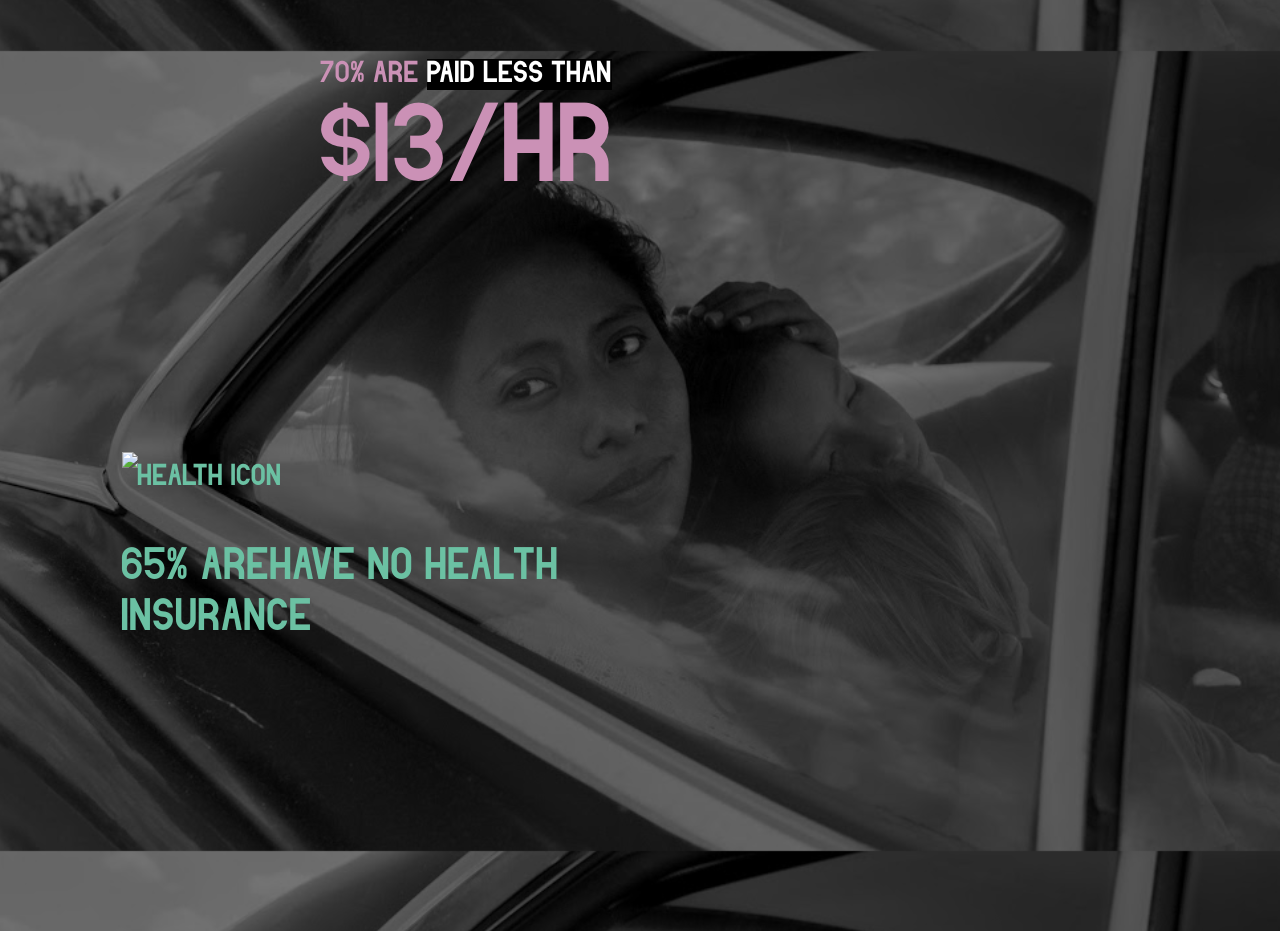
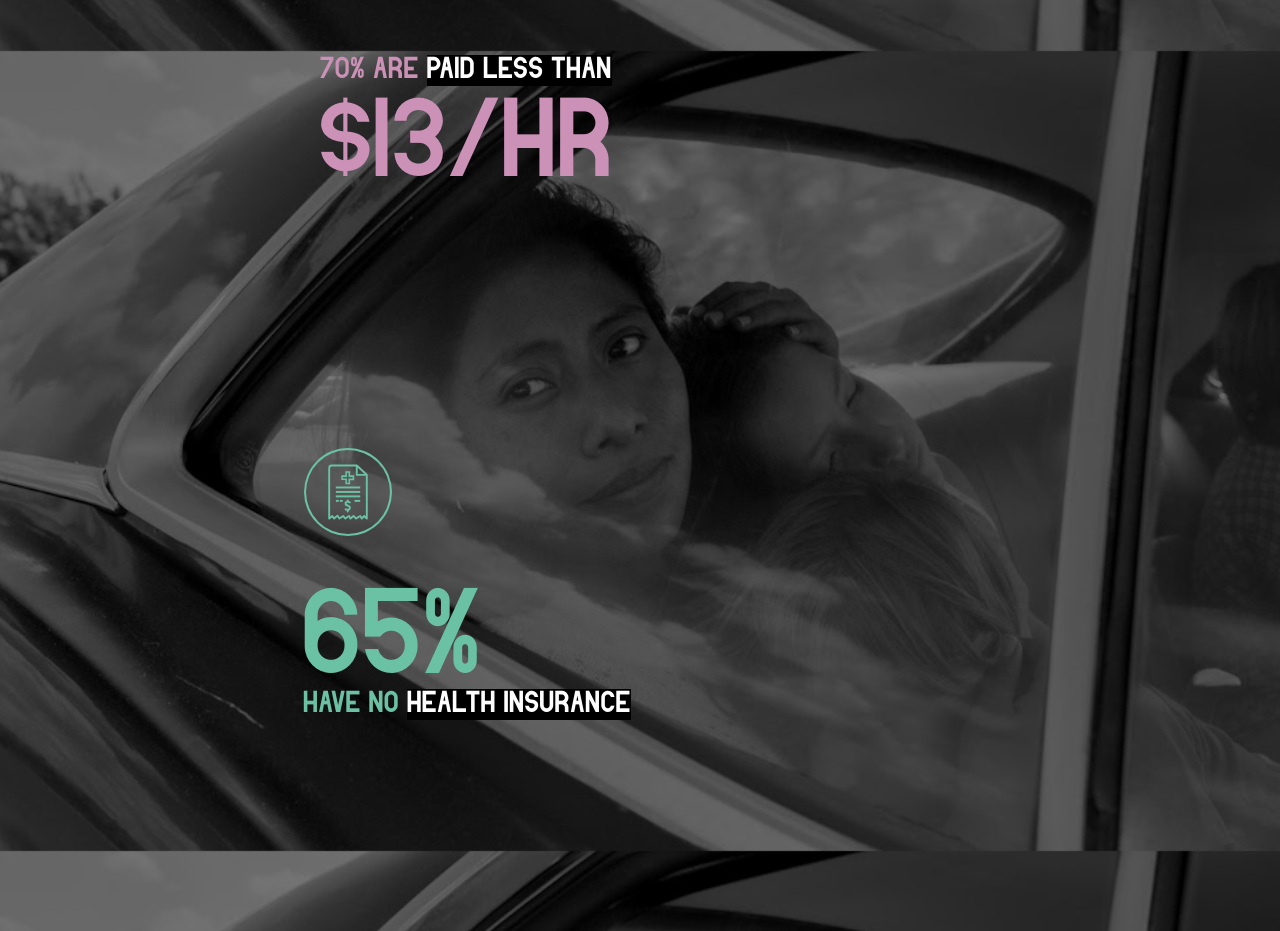
Before and after one commit to Ariane4/Project_Roma, a plain HTML site: page index.html in a window 1280 px wide. Shown: the part 2349-3280 px from the top of the page. Drawn offline with Linux system fonts and the light colour scheme.

Commit message:
.Green done V 0.0.5

```diff
--- a/assets/css/style.css
+++ b/assets/css/style.css
@@ -80,7 +80,7 @@ i{
 }
 .Gold p{
     color: #e7bc0e;
-    padding: 0 0 5em 25%;
+    padding: 0 0 12% 25%;
     font-size: 1.9em;
     font-family: 'Santio Bold';
     margin:0
@@ -90,7 +90,7 @@ i{
     padding-left: 25%;
 }
 .Purple h2{
-    color: #cb91b6 ;
+    color: #cb91b6;
     padding: 0.5% 0 0 25%;
     font-size: 7em;
     font-family: 'Santio Bold';
@@ -101,5 +101,18 @@ i{
     padding-left: 25%;
     font-size: 1.9em;
     font-family: 'Santio Bold';
-    margin:2em 0 0 0;
+    margin:1.8em 0 0 0;
 }
+.Green img{
+    width: 17%;
+    padding-left: 35%;
+}
+.Green h2{
+    padding:12% 0 0 35%;
+    font-size: 4em;
+    margin:0;
+}
+.Green p{
+    padding: 2% 0 0 35%;
+    margin: 0;
+}
--- a/index.html
+++ b/index.html
@@ -39,8 +39,9 @@
             <h2>$13/HR</h2>
         </div>
         <div class="Green">
-            <img src="" alt="Health Icon">
-            <h2>65% ARE<span>HAVE NO</span><span> HEALTH INSURANCE</span></h2>
+            <img src="assets/img/stat-health-color.svg" alt="Health Icon">
+            <h2>65%</h2>
+            <p>HAVE NO <span id="Black"> HEALTH INSURANCE</span></p>
         </div>
         <p>DOMESTIC WORKERS <span>ARE THE UNSUNG HEROINES OF OUR CHILDHOODS AND FAMILIES.</span> THEY ARE NANNIES, HOUSE
             CLEANERS, AND CARE WORKERS — MOSTLY WOMEN OF COLOR AND IMMIGRANTS. DESPITE THEIR IMPORTANT ROLES, THEIR WORK
```
